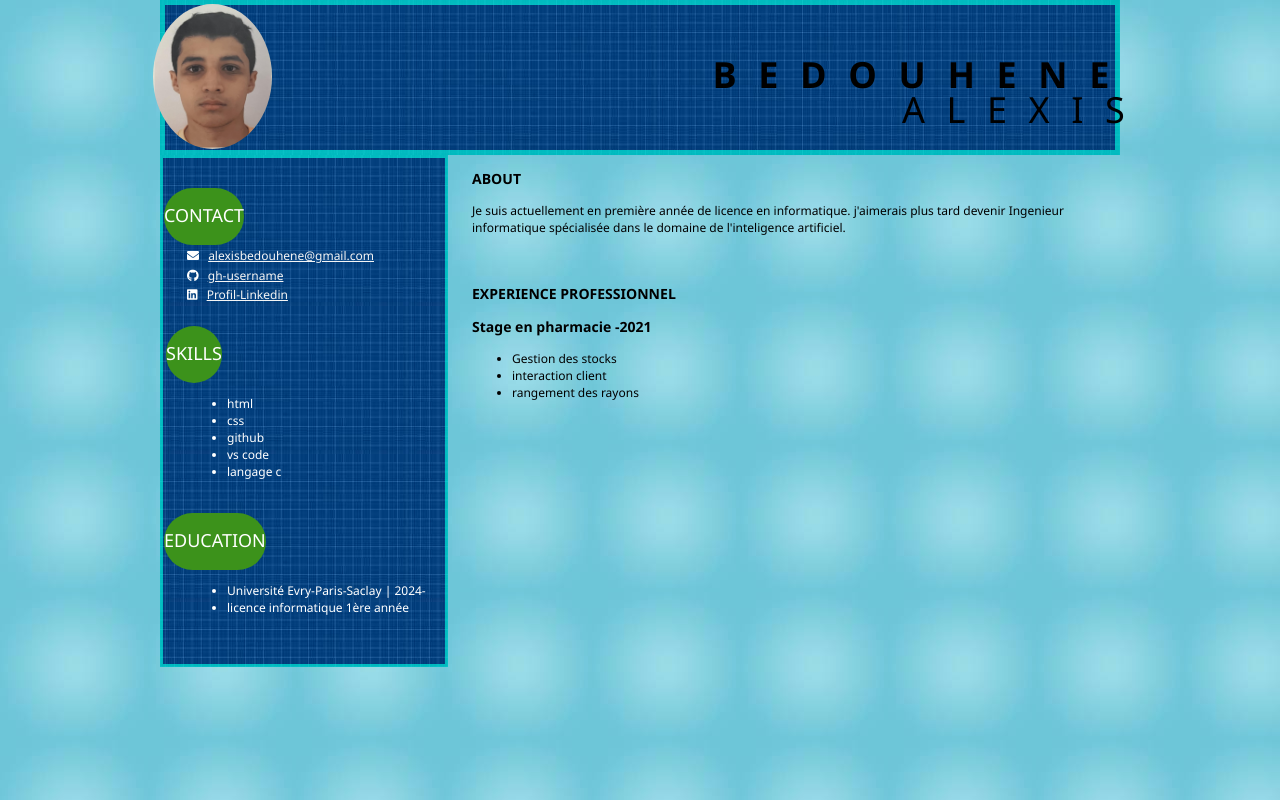
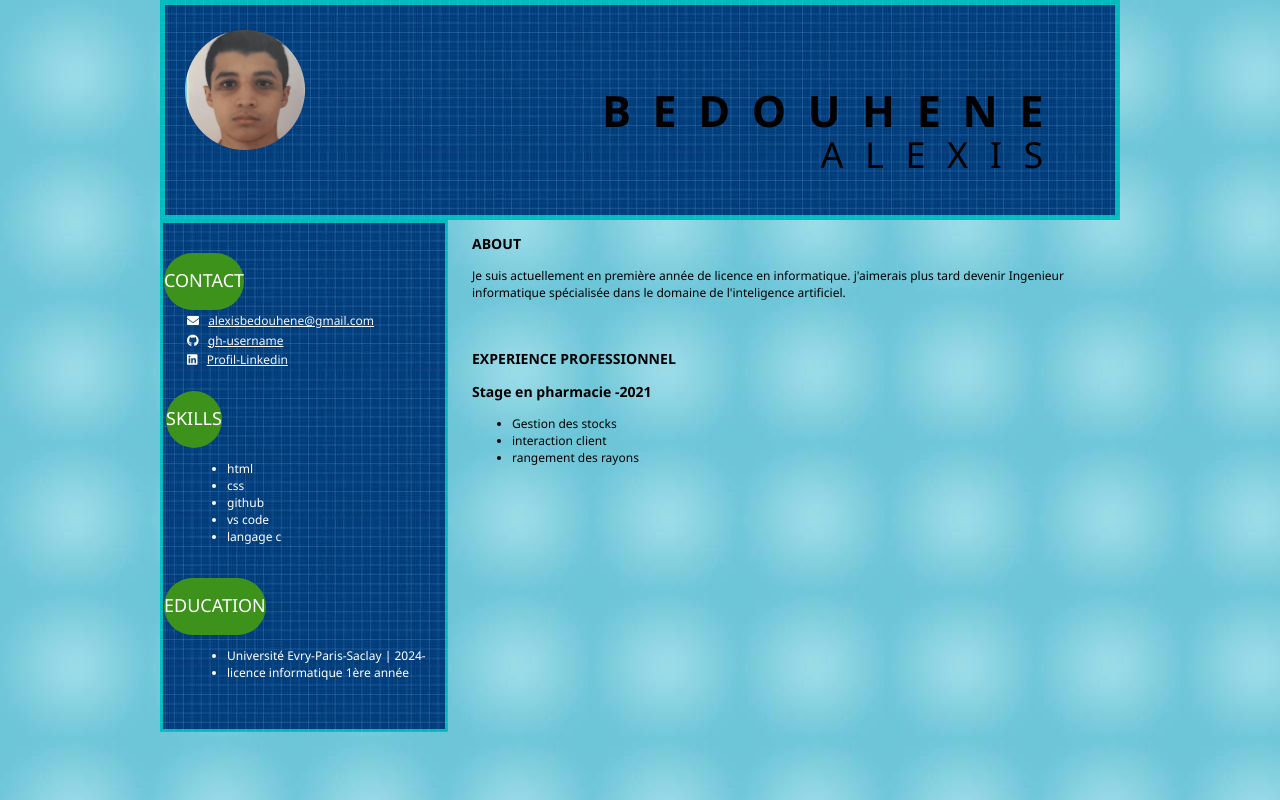
Before and after one commit to Alexis-bedouhene/CV, a plain HTML site: page index.html in a window 1280 px wide. Drawn offline with Linux system fonts and the light colour scheme.

Commit message:
Mise A jour: correction placement de la photo

```diff
--- a/index.html
+++ b/index.html
@@ -7,11 +7,9 @@
 
 	<body>
 		<header id="header">
-			<!-- resume header with your name and title -->
-			<h1><span class="nom"><b >BEDOUHENE</b></span> <span class="toto">ALEXIS</span>
-			</h1>
-<img class="photo" src="images/photo1.jpeg" alt="photo">
-		</header>
+    <img class="photo" src="images/pp.png" alt="photo">
+    <h1><span class="nom"><b>BEDOUHENE</b></span> <span class="toto">ALEXIS</span></h1>
+</header>
 		<main>
 			<article id="mainLeft">
 				<section>
--- a/styles/style.css
+++ b/styles/style.css
@@ -31,6 +31,13 @@ header {
     text-align: center;
 
 }
+#header {
+    position: relative;
+    min-height: 160px;
+    text-align: right;
+    padding-top: 40px;
+    padding-right: 50px;
+}
 
 section {
     margin: auto 1em 4em 2em;
@@ -56,20 +63,15 @@ h1, h2 {
    border: 3px solid rgba(0, 255, 229, 0.644);
    color:white;
 }
-.nom{
-position:relative;
-left: 430px;
-top: -15px;
-margin-top: 10%;
-
+.nom {
+    display: block;
+    font-size: 1.2em;
 }
 
 
-.toto{
-position:relative;
-left: 170px;
-top: 20px;
-padding-right: 21px;
+.toto {
+    display: block;
+    margin-top: -10px;
 }
 .contact{
 display: inline-block;
@@ -98,7 +100,8 @@ background-color: #3c921b;
 }
 img{
     position: absolute;
-    top: -1px;
+    top: 0;
+    float:left;
     left: 153px;
     width: 119px;
     height: 145px;
@@ -112,3 +115,15 @@ color:whitesmoke;
 a:hover {
 font-weight: bold;
 }
+.photo {
+    position: absolute;
+    top: 20px;
+    left: 20px;
+    width: 120px;
+    height: 120px;
+    border-radius: 50%;
+    object-fit: cover;
+}
+#header h1 {
+    margin: 0;
+}
```
Also changed, not shown: images/pp.png (added).
